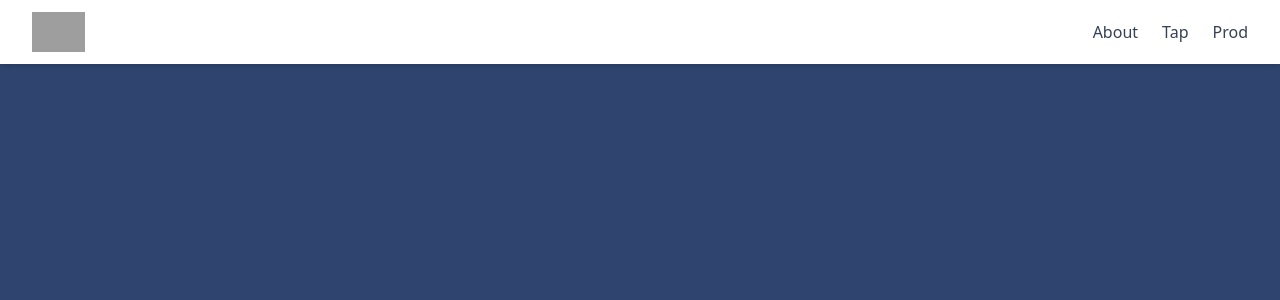
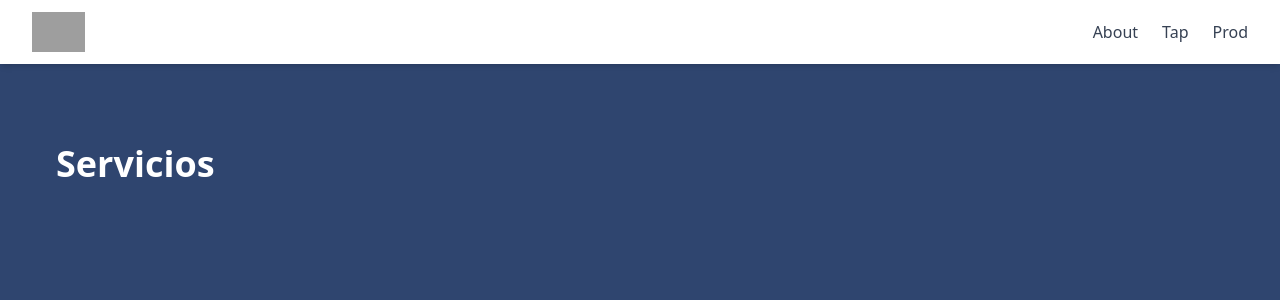
Before and after one commit to RavMern/JM_Service, a React (Vite) app: page /service in a window 1280 px wide. Shown: the top 300 px of the page. Built offline with nearby package versions, Linux system fonts and the light colour scheme; grey boxes are pictures that could not be loaded.

Commit message:
feat(routing): agregar vista Servicios y actualizar ruta /servicios

```diff
--- a/src/RoutesProvider.tsx
+++ b/src/RoutesProvider.tsx
@@ -1,24 +1,44 @@
-import React from 'react'
-import { createBrowserRouter, RouterProvider } from "react-router-dom"
-import Home from './views/Home'
-import Layout from './components/Layout/Layout'
+import React from "react";
+import { createBrowserRouter, RouterProvider } from "react-router-dom";
+import Home from "./views/Home";
+import Layout from "./components/Layout/Layout";
+import Servicios from "./views/Servicios";
 
 function RoutesProvider(): React.ReactElement {
-    const router = createBrowserRouter([{
-        path: "/",
-        element: <><Layout /></>,
-        children: [
-            { index: true, element: <><Home /></> },
-            { path: "service", element: <></> },
-            { path: "AboutUs", element: <></> }
-        ]
-
-    }])
-    return (
+  const router = createBrowserRouter([
+    {
+      path: "/",
+      element: (
         <>
-            <RouterProvider router={router} />
+          <Layout />
         </>
-    )
+      ),
+      children: [
+        {
+          index: true,
+          element: (
+            <>
+              <Home />
+            </>
+          ),
+        },
+        {
+          path: "service",
+          element: (
+            <>
+              <Servicios />
+            </>
+          ),
+        },
+        { path: "AboutUs", element: <></> },
+      ],
+    },
+  ]);
+  return (
+    <>
+      <RouterProvider router={router} />
+    </>
+  );
 }
 
-export default RoutesProvider
+export default RoutesProvider;
--- a/src/views/Servicios.tsx
+++ b/src/views/Servicios.tsx
@@ -1,13 +1,12 @@
-import React from 'react'
-
-function servicios() {
+function Servicios() {
   return (
     <div>
+      <h1 className="font-semibold text-white text-4xl">Servicios</h1>
       {/* <section>Servicios electricidad</section> */}
       {/* <section>Servicios albañileria</section> */}
       {/* <section>Que ofrecemos?</section> */}
     </div>
-    )
+  );
 }
 
-export default servicios
+export default Servicios;
```
Also changed, not shown: src/App.tsx (+8 -10 lines). Lines whose indentation alone changed are shown as unchanged.
